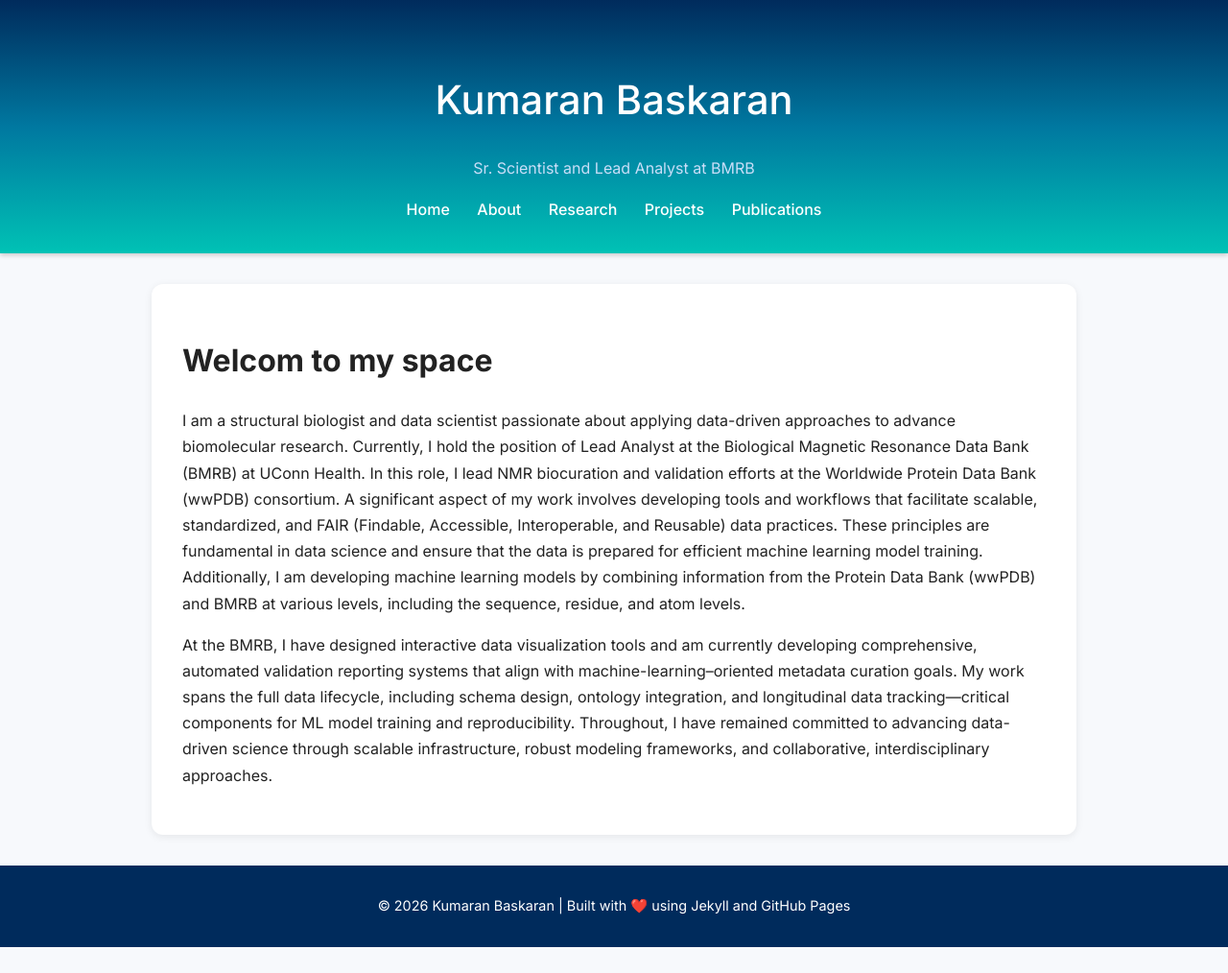
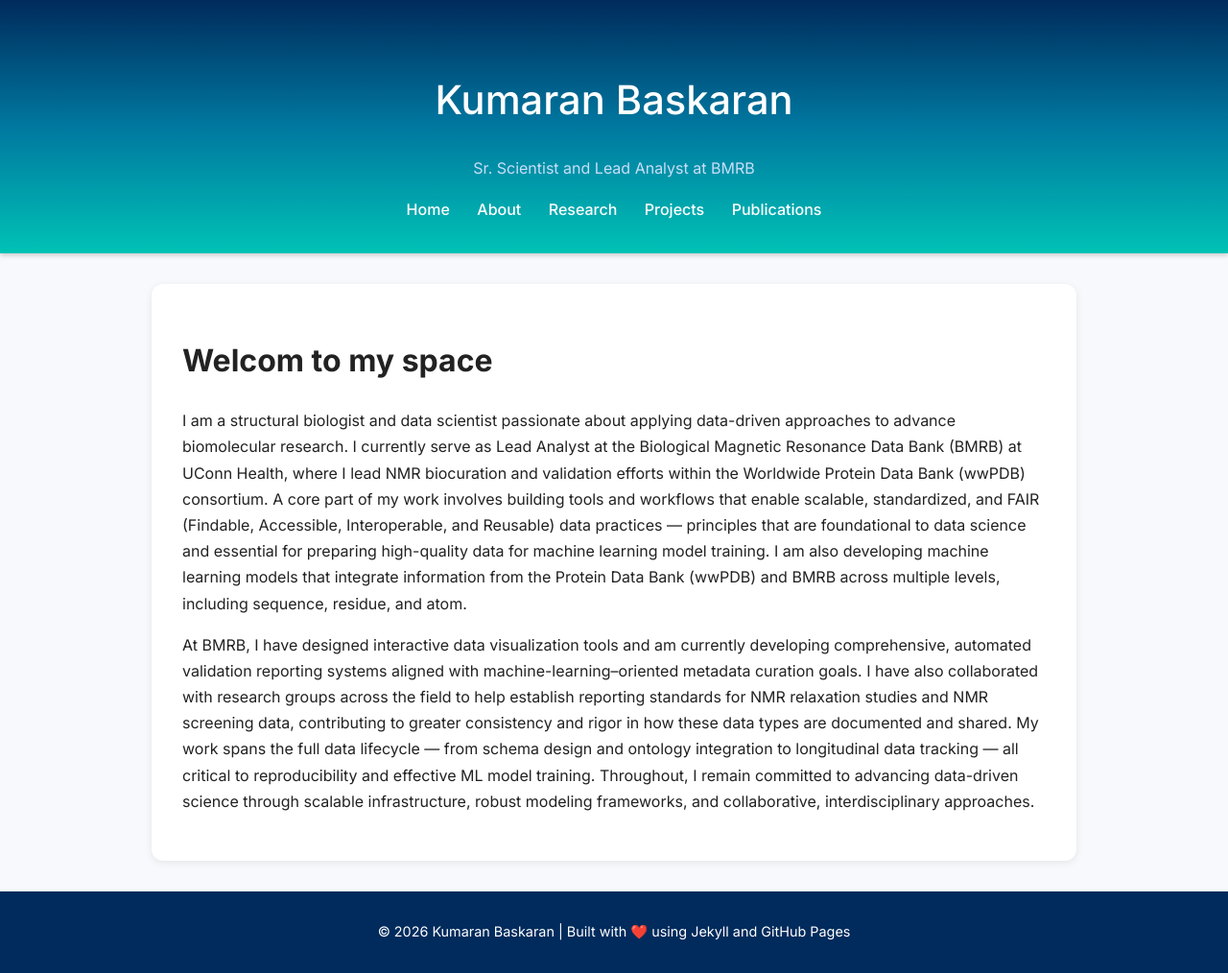
Before and after one commit to kumar-physics/kumar-physics.github.io, a Jekyll site: the page built from index.md, in a window 1280 px wide. Shown: the whole page at 96% size. Built offline with Jekyll 4.4.1, drawn with Linux system fonts in a browser that asks for light colours; before the commit the page ends 987 px from its top, so only the background shows below that.

Commit message:
Updated the summary

```diff
--- a/index.md
+++ b/index.md
@@ -7,6 +7,6 @@ title: Home
 # Welcom to my space
 
 
-I am a structural biologist and data scientist passionate about applying data-driven approaches to advance biomolecular research. Currently, I hold the position of Lead Analyst at the Biological Magnetic Resonance Data Bank (BMRB) at UConn Health. In this role, I lead NMR biocuration and validation efforts at the Worldwide Protein Data Bank (wwPDB) consortium. A significant aspect of my work involves developing tools and workflows that facilitate scalable, standardized, and FAIR (Findable, Accessible, Interoperable, and Reusable) data practices. These principles are fundamental in data science and ensure that the data is prepared for efficient machine learning model training. Additionally, I am developing machine learning models by combining information from the Protein Data Bank (wwPDB) and BMRB at various levels, including the sequence, residue, and atom levels.
+I am a structural biologist and data scientist passionate about applying data-driven approaches to advance biomolecular research. I currently serve as Lead Analyst at the Biological Magnetic Resonance Data Bank (BMRB) at UConn Health, where I lead NMR biocuration and validation efforts within the Worldwide Protein Data Bank (wwPDB) consortium. A core part of my work involves building tools and workflows that enable scalable, standardized, and FAIR (Findable, Accessible, Interoperable, and Reusable) data practices — principles that are foundational to data science and essential for preparing high-quality data for machine learning model training. I am also developing machine learning models that integrate information from the Protein Data Bank (wwPDB) and BMRB across multiple levels, including sequence, residue, and atom.
 
-At the BMRB, I have designed interactive data visualization tools and am currently developing comprehensive, automated validation reporting systems that align with machine-learning–oriented metadata curation goals. My work spans the full data lifecycle, including schema design, ontology integration, and longitudinal data tracking—critical components for ML model training and reproducibility. Throughout, I have remained committed to advancing data-driven science through scalable infrastructure, robust modeling frameworks, and collaborative, interdisciplinary approaches.
+At BMRB, I have designed interactive data visualization tools and am currently developing comprehensive, automated validation reporting systems aligned with machine-learning–oriented metadata curation goals. I have also collaborated with research groups across the field to help establish reporting standards for NMR relaxation studies and NMR screening data, contributing to greater consistency and rigor in how these data types are documented and shared. My work spans the full data lifecycle — from schema design and ontology integration to longitudinal data tracking — all critical to reproducibility and effective ML model training. Throughout, I remain committed to advancing data-driven science through scalable infrastructure, robust modeling frameworks, and collaborative, interdisciplinary approaches.
```
